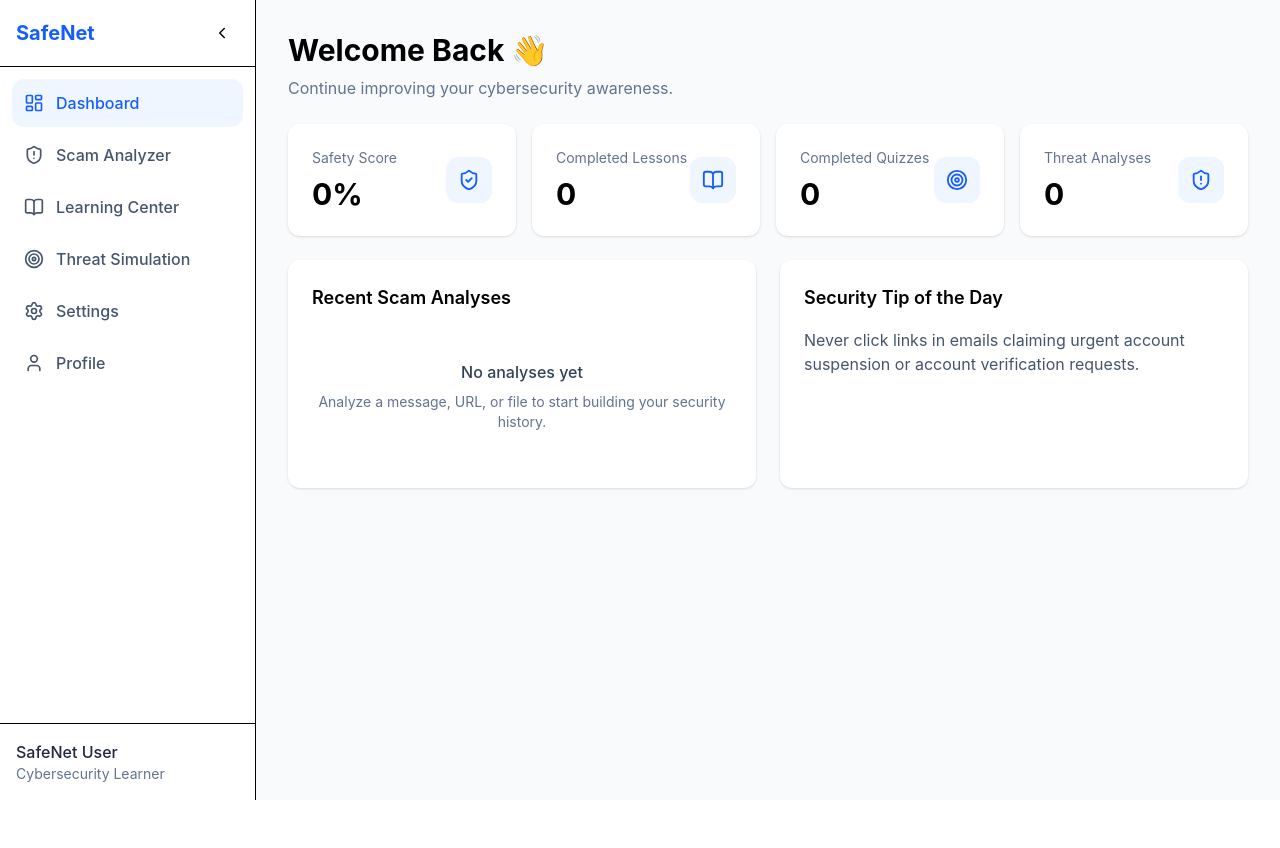
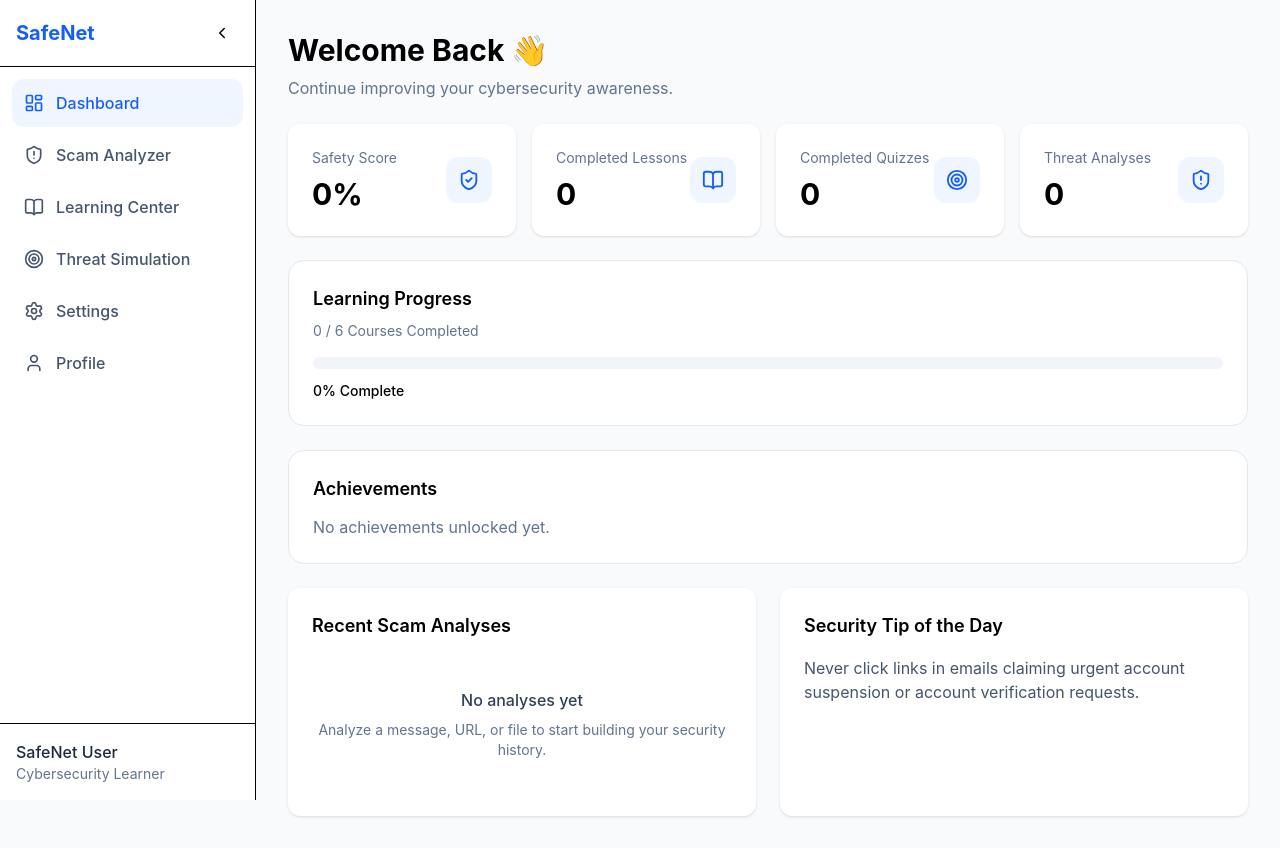
Before and after one commit to Mahdia-Hassani/SafeNet, a React (Vite) app: page /dashboard in a window 1280 px wide. Before the commit the page ends 800 px from the top, so only its background shows below. Built offline with nearby package versions, Linux system fonts and the light colour scheme.

Commit message:
Add quiz system with progress tracking

```diff
--- /dev/null
+++ b/src/components/dashboard/Achievements.jsx
@@ -0,0 +1,57 @@
+import useAnalyses from "../../hooks/useAnalyses";
+
+import { getCompletedLessonsCount } from "../../utils/learningStorage";
+
+import { getCompletedQuizzesCount } from "../../utils/quizStorage";
+
+import { getAchievements } from "../../utils/achievement";
+
+function Achievements() {
+  const analyses = useAnalyses();
+
+  const achievements = getAchievements({
+    analysesCount: analyses.length,
+    lessonsCount: getCompletedLessonsCount(),
+    quizzesCount: getCompletedQuizzesCount(),
+  });
+
+  return (
+    <div
+      className="
+        rounded-2xl
+        border
+        border-slate-200
+        bg-white
+        p-6
+      "
+    >
+      <h2 className="text-lg font-semibold">Achievements</h2>
+
+      {achievements.length === 0 ? (
+        <p className="mt-3 text-slate-500">No achievements unlocked yet.</p>
+      ) : (
+        <div className="mt-4 space-y-3">
+          {achievements.map((achievement) => (
+            <div
+              key={achievement.id}
+              className="
+                rounded-xl
+                border
+                border-slate-200
+                p-3
+              "
+            >
+              <p className="font-medium">🏆 {achievement.title}</p>
+
+              <p className="mt-1 text-sm text-slate-500">
+                {achievement.description}
+              </p>
+            </div>
+          ))}
+        </div>
+      )}
+    </div>
+  );
+}
+
+export default Achievements;
--- /dev/null
+++ b/src/components/dashboard/LearningProgress.jsx
@@ -0,0 +1,56 @@
+import lessons from "../../data/lesson";
+
+import {
+  getCompletedLessonsCount,
+  getLearningProgress,
+} from "../../utils/learningStorage";
+
+function LearningProgress() {
+  const completed = getCompletedLessonsCount();
+
+  const progress = getLearningProgress(lessons.length);
+
+  return (
+    <div
+      className="
+        rounded-2xl
+        border
+        border-slate-200
+        bg-white
+        p-6
+      "
+    >
+      <h2 className="text-lg font-semibold">Learning Progress</h2>
+
+      <p className="mt-2 text-sm text-slate-500">
+        {completed} / {lessons.length} Courses Completed
+      </p>
+
+      <div
+        className="
+          mt-4
+          h-3
+          overflow-hidden
+          rounded-full
+          bg-slate-100
+        "
+      >
+        <div
+          className="
+            h-full
+            rounded-full
+            bg-blue-600
+            transition-all
+          "
+          style={{
+            width: `${progress}%`,
+          }}
+        />
+      </div>
+
+      <p className="mt-3 text-sm font-medium">{progress}% Complete</p>
+    </div>
+  );
+}
+
+export default LearningProgress;
--- a/src/pages/Dashboard.jsx
+++ b/src/pages/Dashboard.jsx
@@ -3,10 +3,13 @@ import DashboardLayout from "../layouts/DashboardLayout";
 import StatCard from "../components/dashboard/StatCard";
 import SecurityTip from "../components/dashboard/SecurityTip";
 import RecentAnalyses from "../components/dashboard/RecentAnalyses";
+import LearningProgress from "../components/dashboard/LearningProgress";
+import Achievements from "../components/dashboard/Achievements";
 
 import { ShieldCheck, BookOpen, Target, ShieldAlert } from "lucide-react";
 
 import useAnalyses from "../hooks/useAnalyses";
+
 import lessons from "../data/lesson";
 
 import {
@@ -14,10 +17,14 @@ import {
   getLearningProgress,
 } from "../utils/learningStorage";
 
+import { getCompletedQuizzesCount } from "../utils/quizStorage";
+
 function Dashboard() {
   const analyses = useAnalyses();
 
   const completedLessons = getCompletedLessonsCount();
+
+  const completedQuizzes = getCompletedQuizzesCount();
 
   const learningProgress = getLearningProgress(lessons.length);
 
@@ -37,7 +44,7 @@ function Dashboard() {
     {
       id: 3,
       title: "Completed Quizzes",
-      value: 0,
+      value: completedQuizzes,
       icon: Target,
     },
     {
@@ -74,11 +81,18 @@ function Dashboard() {
           ))}
         </div>
 
+        {/* Learning Progress */}
+
+        <LearningProgress />
+
+        {/* Achievements */}
+
+        <Achievements />
+
         {/* Content */}
 
         <div className="grid gap-6 lg:grid-cols-2">
           <RecentAnalyses />
-
           <SecurityTip />
         </div>
       </div>
--- a/src/pages/ThreatSimulation.jsx
+++ b/src/pages/ThreatSimulation.jsx
@@ -3,7 +3,7 @@ import { useState } from "react";
 import DashboardLayout from "../layouts/DashboardLayout";
 
 import quizzes from "../data/quizzes";
-
+import { saveQuizResult } from "../utils/quizStorage";
 import QuizQuestion from "../components/quiz/QuizQuestion";
 
 function ThreatSimulation() {
@@ -23,13 +23,27 @@ function ThreatSimulation() {
       return;
     }
 
-    if (selectedAnswer === question.correctAnswer) {
-      setScore((prev) => prev + 1);
+    const isCorrect = selectedAnswer === question.correctAnswer;
+
+    const newScore = isCorrect ? score + 1 : score;
+
+    if (currentQuestion === quizzes.length - 1) {
+      saveQuizResult({
+        id: Date.now(),
+        score: newScore,
+        total: quizzes.length,
+        completedAt: new Date().toISOString(),
+      });
+
+      setScore(newScore);
+
+      setQuizFinished(true);
+
+      return;
     }
 
-    if (currentQuestion === quizzes.length - 1) {
-      setQuizFinished(true);
-      return;
+    if (isCorrect) {
+      setScore(newScore);
     }
 
     setCurrentQuestion((prev) => prev + 1);
--- /dev/null
+++ b/src/utils/achievement.js
@@ -0,0 +1,45 @@
+export function getAchievements({ analysesCount, lessonsCount, quizzesCount }) {
+  const achievements = [];
+
+  if (analysesCount >= 1) {
+    achievements.push({
+      id: 1,
+      title: "First Analysis",
+      description: "Completed your first threat analysis.",
+    });
+  }
+
+  if (lessonsCount >= 1) {
+    achievements.push({
+      id: 2,
+      title: "First Lesson",
+      description: "Completed your first course.",
+    });
+  }
+
+  if (quizzesCount >= 1) {
+    achievements.push({
+      id: 3,
+      title: "Quiz Starter",
+      description: "Finished your first quiz.",
+    });
+  }
+
+  if (lessonsCount >= 3) {
+    achievements.push({
+      id: 4,
+      title: "Cyber Explorer",
+      description: "Completed 3 learning courses.",
+    });
+  }
+
+  if (analysesCount >= 5) {
+    achievements.push({
+      id: 5,
+      title: "Threat Hunter",
+      description: "Completed 5 scam analyses.",
+    });
+  }
+
+  return achievements;
+}
--- /dev/null
+++ b/src/utils/quizStorage.js
@@ -0,0 +1,19 @@
+const QUIZZES_KEY = "safenet_quizzes";
+
+export function getCompletedQuizzes() {
+  const data = localStorage.getItem(QUIZZES_KEY);
+
+  return data ? JSON.parse(data) : [];
+}
+
+export function saveQuizResult(result) {
+  const quizzes = getCompletedQuizzes();
+
+  quizzes.unshift(result);
+
+  localStorage.setItem(QUIZZES_KEY, JSON.stringify(quizzes));
+}
+
+export function getCompletedQuizzesCount() {
+  return getCompletedQuizzes().length;
+}
```
